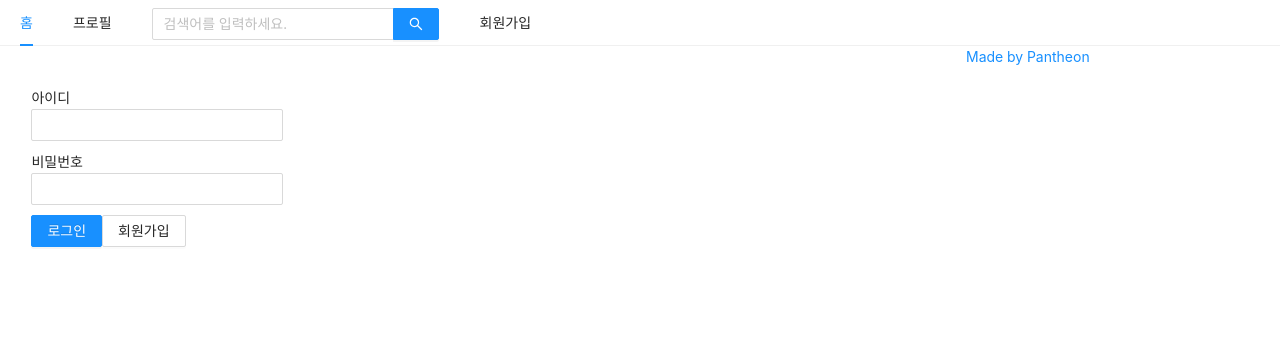
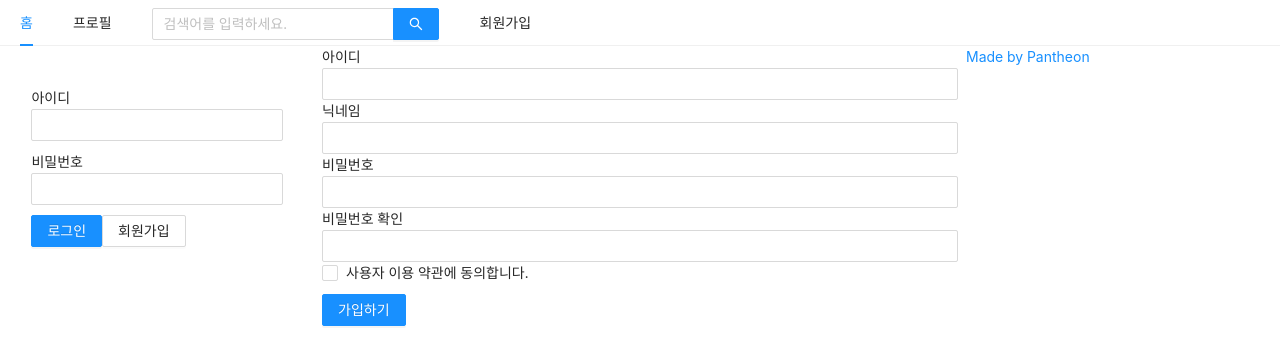
Before and after one commit to ericagong/Pantheon, a Next.js app in the folder FE/: page /signUp in a window 1280 px wide. Shown: the top 364 px of the page. Built offline with nearby package versions, Linux system fonts and the light colour scheme.

Commit message:
feat: 회원 가입 화면 완성

```diff
--- a/FE/pages/signUp.js
+++ b/FE/pages/signUp.js
@@ -1,12 +1,41 @@
-import { useCallback } from "react";
+import useInput from "../hooks/useInput";
+import { useState, useCallback } from "react";
 import Layout from "../components/Layout";
 import Head from "next/head";
-import { Form } from "antd";
+import { Form, Input, Checkbox, Button } from "antd";
+import styled from "styled-components";
 
 const SignUp = () => {
+  const [id, onChangeId] = useInput("");
+  const [username, onChangeUsername] = useInput("");
+  const [password, onChangePassword] = useInput("");
+
+  const [passwordCheck, setPasswordCheck] = useState("");
+  const [passwordError, setPasswordError] = useState(false);
+  const [term, setTerm] = useState("");
+  const [termError, setTermError] = useState(false);
+
+  const onChangePasswordCheck = useCallback((e) => {
+    setPasswordCheck(e.target.value);
+    setPasswordError(e.target.value !== password);
+  }, []);
+
+  const onChangeTerm = useCallback((e) => {
+    setTerm(e.target.checked);
+    setTermError(!e.target.checked);
+  }, []);
+
+  // CHECK 사용자 기입 필드는 여러번 체크할 수록 좋음
   const onSignUp = useCallback(() => {
     // antd에서는 e.preventDefault() 가 이미 적용되어 있음
-  }, []);
+    if (password !== passwordCheck) {
+      return setPasswordError(true);
+    }
+    if (!term) {
+      return setTermError(true);
+    }
+    console.log(id, username, password);
+  }, [password, passwordCheck, term]);
 
   return (
     <>
@@ -14,10 +43,76 @@ const SignUp = () => {
         <title>회원가입 | Pantheon</title>
       </Head>
       <Layout>
-        <Form onFinish={onSignUp}></Form>
+        <Form onFinish={onSignUp}>
+          <>
+            <label htmlFor="id">아이디</label>
+            <br />
+            <Input name="id" value={id} required onChange={onChangeId} />
+          </>
+          <>
+            <label htmlFor="username">닉네임</label>
+            <br />
+            <Input
+              name="username"
+              value={username}
+              required
+              onChange={onChangeUsername}
+            />
+          </>
+          <>
+            <label htmlFor="password">비밀번호</label>
+            <br />
+            <Input
+              name="password"
+              type="password"
+              value={password}
+              required
+              onChange={onChangePassword}
+            />
+          </>
+          <>
+            <label htmlFor="passwordCheck">비밀번호 확인</label>
+            <br />
+            <Input
+              name="passwordCheck"
+              type="password"
+              value={passwordCheck}
+              required
+              onChange={onChangePasswordCheck}
+            />
+            {passwordError && (
+              <ErrorMessage>비밀번호가 일치하지 않습니다.</ErrorMessage>
+            )}
+          </>
+          <>
+            <Checkbox name="term" checked={term} onChange={onChangeTerm}>
+              사용자 이용 약관에 동의합니다.
+            </Checkbox>
+            {termError && (
+              <ErrorMessage>약관에 동의하셔야 합니다.</ErrorMessage>
+            )}
+          </>
+          <ButtonWrapper>
+            <Button type="primary" htmlType="submit">
+              가입하기
+            </Button>
+          </ButtonWrapper>
+        </Form>
       </Layout>
     </>
   );
 };
 
+const FieldWrapper = styled.div`
+  margin-top: 10px;
+`;
+
+const ErrorMessage = styled.div`
+  color: "red";
+`;
+
+const ButtonWrapper = styled.div`
+  margin-top: 10px;
+`;
+
 export default SignUp;
```
